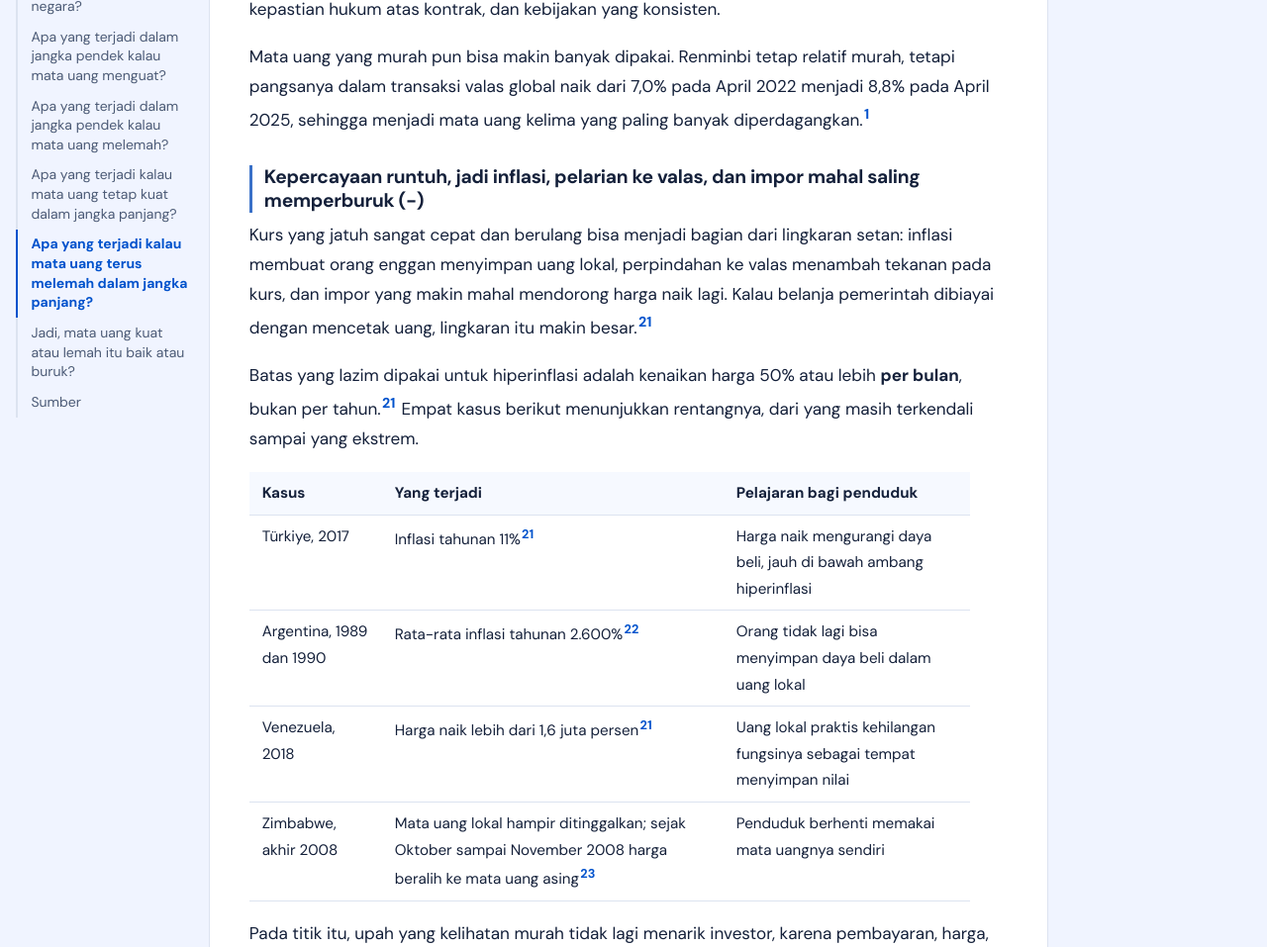
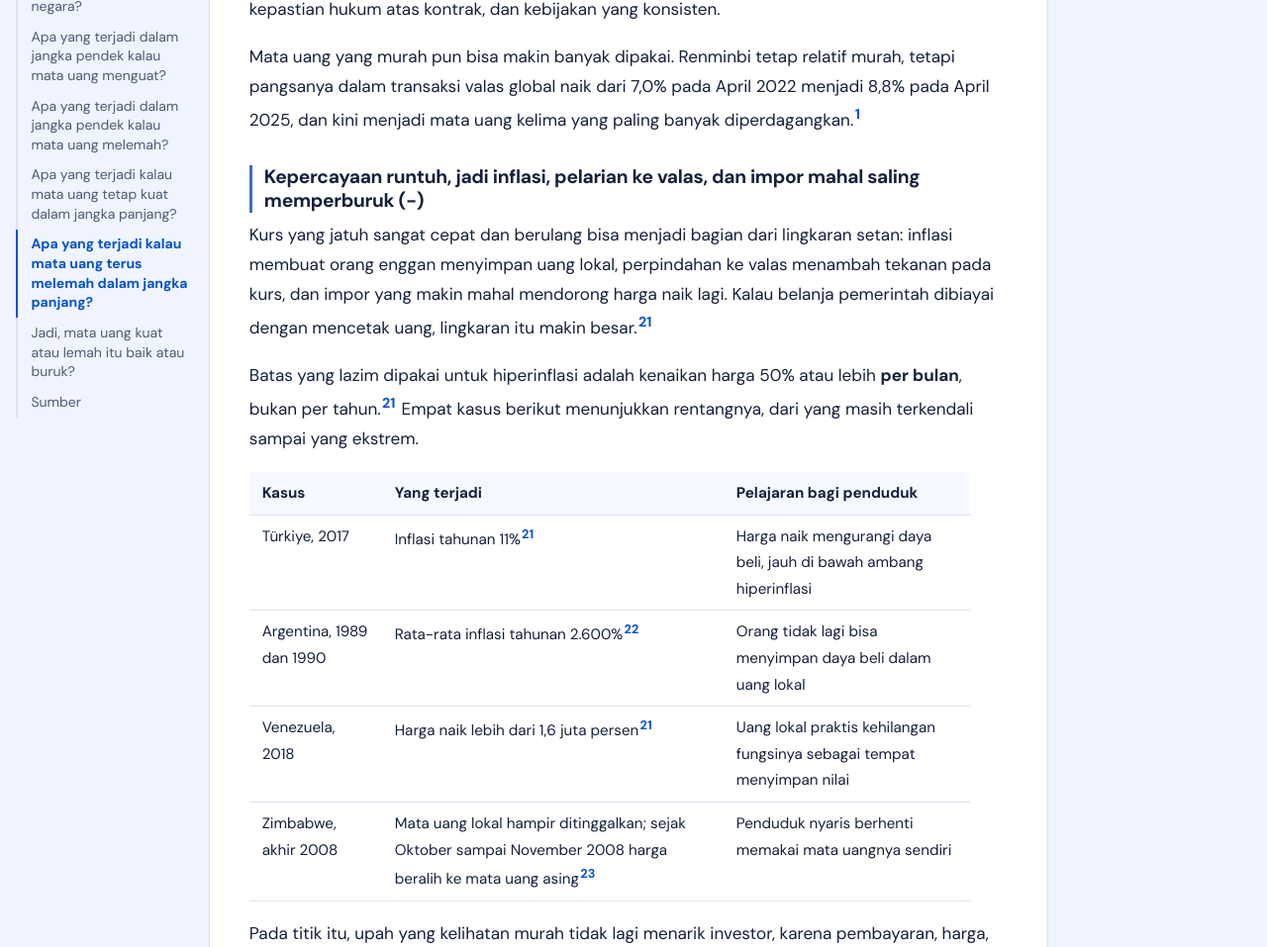
Before and after one commit to adjiebrotot/blog, a Jekyll site: the page built from id/_posts/2026-11-19-dampak-kurs-rupiah-ke-kehidupan-sehari-hari.md, in a window 1280 px wide and 1400 px high, scrolled down 11084 px. Shown: the part 214-1171 px from the top of the window at 99% size. Built offline with Jekyll 4.4.1, drawn with Linux system fonts in a browser that asks for light colours; some of the changed text lies outside the part shown.

Commit message:
Indonesian currency post: evaluator round-two suggestions (LULUS)
Co-Authored-By: Claude Opus 5.5 <noreply@anthropic.com>
Claude-Session: https://claude.ai/code/session_01LjR4mifLGW5PG5GPHVJ3gg

```diff
--- a/id/_posts/2026-11-19-dampak-kurs-rupiah-ke-kehidupan-sehari-hari.md
+++ b/id/_posts/2026-11-19-dampak-kurs-rupiah-ke-kehidupan-sehari-hari.md
@@ -166,7 +166,7 @@ Dalam jangka panjang, mata uang yang murah bisa menarik produksi dari negara yan
 
 Bagi perusahaan yang memperoleh pendapatan valas tetapi membayar upah lokal, mata uang yang melemah membuat biaya operasi tampak lebih murah, sehingga produksi dari negara yang lebih mahal bisa pindah ke sana. Syaratnya adalah listrik yang andal, logistik yang lancar, kepastian hukum atas kontrak, dan kebijakan yang konsisten.
 
-Mata uang yang murah pun bisa makin banyak dipakai. Renminbi tetap relatif murah, tetapi pangsanya dalam transaksi valas global naik dari 7,0% pada April 2022 menjadi 8,8% pada April 2025, sehingga menjadi mata uang kelima yang paling banyak diperdagangkan.[^bis]
+Mata uang yang murah pun bisa makin banyak dipakai. Renminbi tetap relatif murah, tetapi pangsanya dalam transaksi valas global naik dari 7,0% pada April 2022 menjadi 8,8% pada April 2025, dan kini menjadi mata uang kelima yang paling banyak diperdagangkan.[^bis]
 
 ### Kepercayaan runtuh, jadi inflasi, pelarian ke valas, dan impor mahal saling memperburuk (−)
 
@@ -179,7 +179,7 @@ Batas yang lazim dipakai untuk hiperinflasi adalah kenaikan harga 50% atau lebih
 | Türkiye, 2017 | Inflasi tahunan 11%[^venezuela] | Harga naik mengurangi daya beli, jauh di bawah ambang hiperinflasi |
 | Argentina, 1989 dan 1990 | Rata-rata inflasi tahunan 2.600%[^argentina] | Orang tidak lagi bisa menyimpan daya beli dalam uang lokal |
 | Venezuela, 2018 | Harga naik lebih dari 1,6 juta persen[^venezuela] | Uang lokal praktis kehilangan fungsinya sebagai tempat menyimpan nilai |
-| Zimbabwe, akhir 2008 | Mata uang lokal hampir ditinggalkan; sejak Oktober sampai November 2008 harga beralih ke mata uang asing[^zimbabwe] | Penduduk berhenti memakai mata uangnya sendiri |
+| Zimbabwe, akhir 2008 | Mata uang lokal hampir ditinggalkan; sejak Oktober sampai November 2008 harga beralih ke mata uang asing[^zimbabwe] | Penduduk nyaris berhenti memakai mata uangnya sendiri |
 
 Pada titik itu, upah yang kelihatan murah tidak lagi menarik investor, karena pembayaran, harga, dan nilai pendapatan terlalu sulit diperkirakan. Bagi warga, pertanyaannya bukan lagi seberapa mahal liburan, melainkan apakah gaji dan tabungan masih cukup untuk kebutuhan sehari-hari.
 
```
Also changed, not shown: other parts of id/_posts/2026-11-19-dampak-kurs-rupiah-ke-kehidupan-sehari-hari.md (+2 -2 lines).
